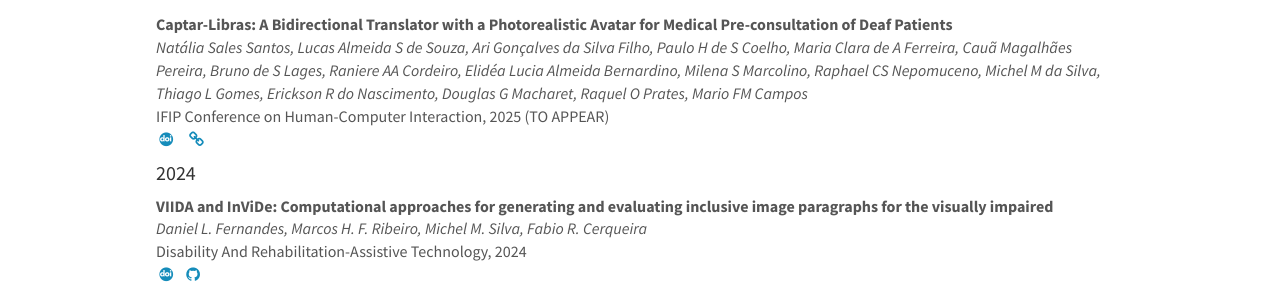
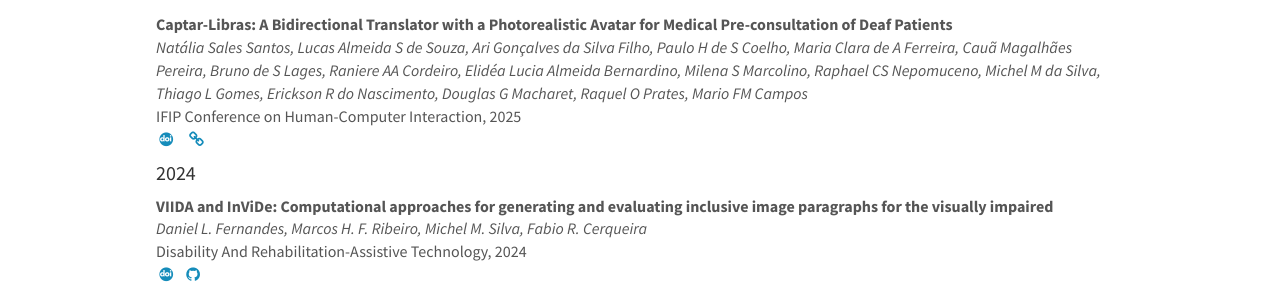
Before and after one commit to MaVILab-UFV/mavilab-ufv.github.io, a Jekyll site: the page built from _pages/publications.md, in a window 1280 px wide and 900 px high, scrolled down 1298 px. Shown: the part 154-454 px from the top of the window. Built offline with Jekyll 4.4.1, drawn with Linux system fonts in a browser that asks for light colours; nearby versions of some CDN libraries; some web fonts are replaced.

Commit message:
Update media field for publication entry

```diff
--- a/_data/pub_list.yml
+++ b/_data/pub_list.yml
@@ -142,7 +142,7 @@
 
   - title: "Captar-Libras: A Bidirectional Translator with a Photorealistic Avatar for Medical Pre-consultation of Deaf Patients"
     authors: Natália Sales Santos, Lucas Almeida S de Souza, Ari Gonçalves da Silva Filho, Paulo H de S Coelho, Maria Clara de A Ferreira, Cauã Magalhães Pereira, Bruno de S Lages, Raniere AA Cordeiro, Elidéa Lucia Almeida Bernardino, Milena S Marcolino, Raphael CS Nepomuceno, Michel M da Silva, Thiago L Gomes, Erickson R do Nascimento, Douglas G Macharet, Raquel O Prates, Mario FM Campos
-    media: IFIP Conference on Human-Computer Interaction, 2025 (TO APPEAR)
+    media: IFIP Conference on Human-Computer Interaction, 2025
     links:
       url: https://link.springer.com/chapter/10.1007/978-3-032-05008-3_23
       doi: https://doi.org/10.1007/978-3-032-05008-3_23
```
